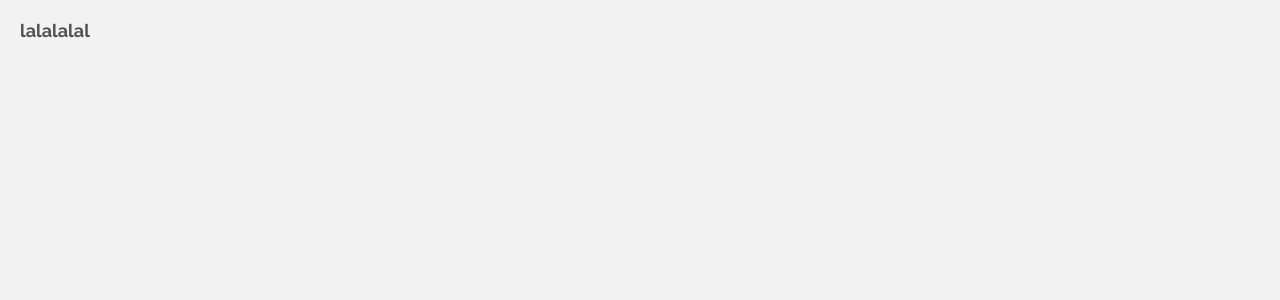
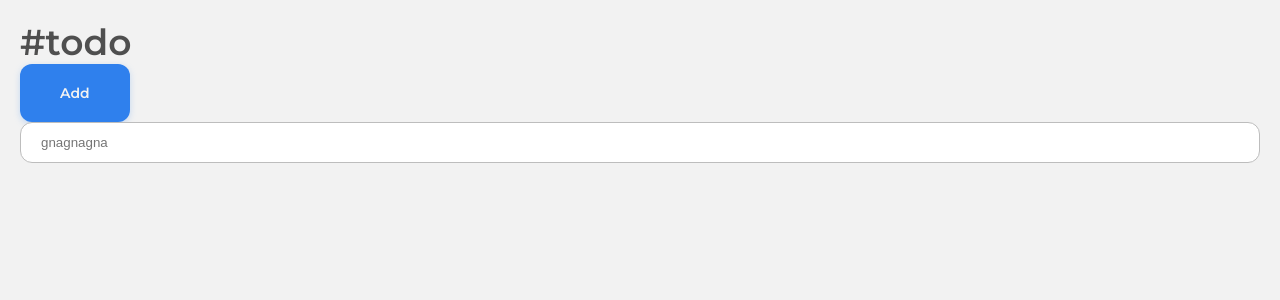
Before and after one commit to MinsterRobin/vue-todolist, a Vue app: page / in a window 1280 px wide. Shown: the top 300 px of the page. Built offline with nearby package versions, Linux system fonts and the light colour scheme.

Commit message:
+ Basic Atoms + Button.vue + H1.vue + InputField.vue

```diff
--- /dev/null
+++ b/src/components/atoms/Button.vue
@@ -0,0 +1,32 @@
+<template>
+    <button class="button">{{text}}</button>
+</template>
+
+<script>
+    export default {
+        name: "Button",
+        props: {
+            text: {
+                type: String,
+                required: true
+            }
+        }
+    }
+</script>
+
+<style lang="scss" scoped>
+    .button {
+        background-color: #2F80ED;
+        padding: 20px 40px;
+        box-shadow: 0 2px 6px rgba(127, 177, 243, 0.4);
+        border-radius: 12px;
+        border: none;
+        color: $color-background-primary;
+        font: {
+            family: $font-family-primary;
+            weight: 600;
+            size: $font-size-s;
+        }
+        cursor: pointer;
+    }
+</style>
--- /dev/null
+++ b/src/components/atoms/H1.vue
@@ -0,0 +1,19 @@
+<template>
+    <p><slot/></p>
+</template>
+
+<script>
+    export default {
+        name: "H1"
+    }
+</script>
+
+<style lang="scss" scoped>
+    p {
+        font: {
+            family: $font-family-primary;
+            weight: 700;
+            size: $font-size-xxl;
+        };
+    }
+</style>
--- /dev/null
+++ b/src/components/atoms/InputField.vue
@@ -0,0 +1,25 @@
+<template>
+    <input class="input" type="text" :placeholder="placeholder">
+</template>
+
+<script>
+    export default {
+        name: "InputField",
+        props: {
+            placeholder: {
+                type: String,
+                required: false
+            }
+        }
+    }
+</script>
+
+<style lang="scss" scoped>
+    .input {
+        border: 1px solid #BDBDBD;
+        box-sizing: border-box;
+        border-radius: 12px;
+        padding: 12px 20px;
+        width: 100%;
+    }
+</style>
--- a/src/scss/abstracts/_variables.scss
+++ b/src/scss/abstracts/_variables.scss
@@ -11,6 +11,7 @@ $font-size-s: 1.4rem;
 $font-size-m: 1.6rem;
 $font-size-l: 1.8rem;
 $font-size-xl: 2.4rem;
+$font-size-xxl: 3.6rem;
 
 /// Colors
 $color-primary: #2F80ED;
--- a/src/views/ViewTodoList.vue
+++ b/src/views/ViewTodoList.vue
@@ -1,10 +1,19 @@
 <template>
-    <div class="test">lalalalal</div>
+    <div class="test">
+        <H1>#todo</H1>
+        <Button text="Add"/>
+        <InputField placeholder="gnagnagna"/>
+    </div>
+
 </template>
 
 <script>
+    import Button from "@/components/atoms/Button";
+    import InputField from "@/components/atoms/InputField";
+    import H1 from "@/components/atoms/H1";
     export default {
-        name: "ViewTodoList"
+        name: "ViewTodoList",
+        components: {H1, InputField, Button}
     }
 </script>
 
```
Also changed, not shown: src/components/molecules/Task.vue (added, +13 -0 lines).
